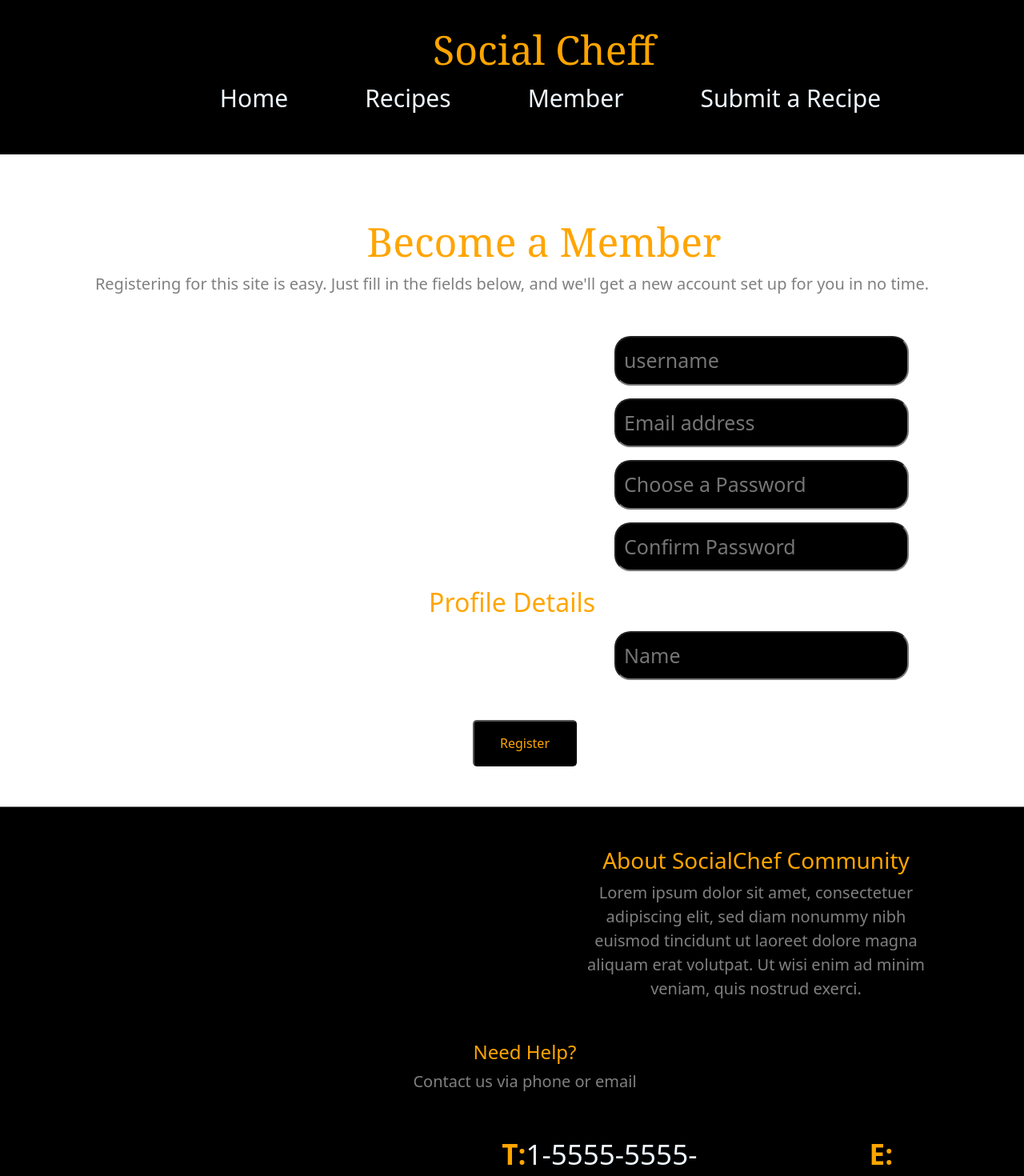
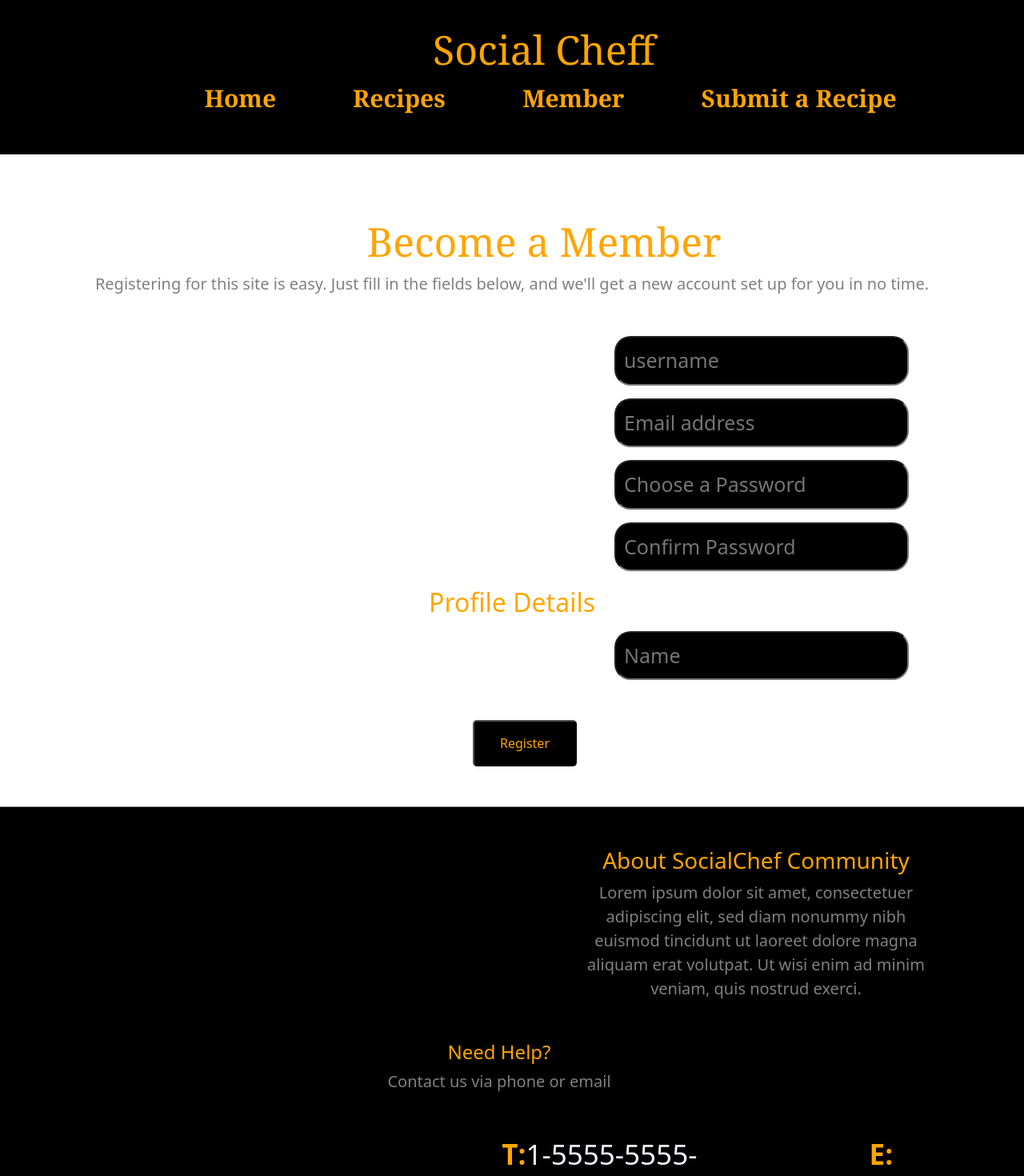
Before and after one commit to Makh93/Recipe-App, a React (Create React App) app in the folder recipe-app/: page /login in a window 1280 px wide. Shown: the top 1470 px of the page at 80% size. Built offline with nearby package versions, Linux system fonts and the light colour scheme.

Commit message:
recipe links added

```diff
--- a/recipe-app/src/Components/Default.jsx
+++ b/recipe-app/src/Components/Default.jsx
@@ -1,8 +1,26 @@
 import React, { useState } from "react";
 import "../Components/default.css";
-import Footer from "./Footer";
+//import Footer from "./Footer";
 
 export default function Default({ images }) {
+
+  //linKs for recipes
+  const url = "https://www.livewellbakeoften.com/chocolate-oreo-cupcakes/";
+  const url2 = "https://www.bbcgoodfood.com/recipes/salted-tomato-salad";
+  const url3 = "https://www.onceuponachef.com/recipes/gingerbread-cookies.html";
+  const url4 =
+    "https://www.kochbar.de/rezept/345227/Italienische-Steinofen-Pizza.html";
+  const url5 =
+    "https://www.recipesfromitaly.com/spaghetti-carbonara-original-recipe/";
+  const url6 =
+    "https://www.jamieoliver.com/recipes/seafood-recipes/sizzling-moroccan-prawns/";
+  const url7 =
+    "https://www.tarladalal.com/blueberry-cheesecake--cheesecakes-recipe-35881r";
+  const url8 =
+    "https://www.inspiredtaste.net/22855/simple-strawberry-pie-recipe/";
+  const target = "_blank";
+
+  // Dark Mode button
   const [isBlack, setIsBlack] = useState(true);
 
   const backgroundColor = isBlack ? "white" : "black";
@@ -13,10 +31,13 @@ export default function Default({ images }) {
 
   return (
     <div className="default" style={{ backgroundColor }}>
-      <button  className= 'darkmode'  onClick={toggleBackground}>Dark Mode</button>
+      <button className="darkmode" onClick={toggleBackground}>
+        Dark Mode
+      </button>
 
       <h1>Popular recipe Categories</h1>
 
+      {/*links to diff. Websites for Recipes */}
       <div
         style={{
           display: "flex",
@@ -41,10 +62,13 @@ export default function Default({ images }) {
               backgroundColor: "orange",
               width: "300px",
               fontSize: "20px",
-              padding: '4px'
+              padding: "4px",
             }}
           >
+            <a href={url} target={target}>
+              {" "}
               A luxurious black & white chocolate Oreo cupcake
+            </a>
           </p>
         </div>
 
@@ -65,10 +89,13 @@ export default function Default({ images }) {
               backgroundColor: "orange",
               width: "300px",
               fontSize: "20px",
-              padding: '4px'
+              padding: "4px",
             }}
           >
+            <a href={url2} target={target}>
+              {" "}
               Delicious and refreshing summer salad
+            </a>
           </p>
         </div>
         <div
@@ -88,10 +115,12 @@ export default function Default({ images }) {
               backgroundColor: "orange",
               width: "300px",
               fontSize: "20px",
-              padding: '18px'
+              padding: "18px",
             }}
           >
+            <a href={url3} target={target}>
               Delightful Christmas cookies
+            </a>
           </p>
         </div>
         <div
@@ -111,29 +140,22 @@ export default function Default({ images }) {
               backgroundColor: "orange",
               width: "300px",
               fontSize: "20px",
-              padding: '18px'
+              padding: "18px",
             }}
           >
+            <a href={url4} target={target}>
               Stein-Oven pizza
+            </a>
           </p>
         </div>
-
-
-
-
-
-
-
-
       </div>
-
 
       <div
         style={{
           display: "flex",
           justifyContent: "space-evenly",
           justifyItems: "center",
-          marginBottom: '5rem'
+          marginBottom: "5rem",
         }}
       >
         <div
@@ -153,10 +175,13 @@ export default function Default({ images }) {
               backgroundColor: "orange",
               width: "300px",
               fontSize: "20px",
-              padding: '4px'
+              padding: "4px",
             }}
           >
+            <a href={url5} target={target}>
+              {" "}
               Spaghetti carbonara with rustic bread
+            </a>
           </p>
         </div>
 
@@ -177,10 +202,13 @@ export default function Default({ images }) {
               backgroundColor: "orange",
               width: "300px",
               fontSize: "20px",
-              padding: '4px'
+              padding: "4px",
             }}
           >
+            <a href={url6} target={target}>
+              {" "}
               Spicy Morroccan prawns with raddish sauce
+            </a>
           </p>
         </div>
         <div
@@ -200,10 +228,13 @@ export default function Default({ images }) {
               backgroundColor: "orange",
               width: "300px",
               fontSize: "20px",
-              padding: '4px'
+              padding: "4px",
             }}
           >
+            <a href={url7} target={target}>
+              {" "}
               Super easy blueberry cheesecake
+            </a>
           </p>
         </div>
         <div
@@ -223,25 +254,16 @@ export default function Default({ images }) {
               backgroundColor: "orange",
               width: "300px",
               fontSize: "20px",
-              padding: '5.5px'
+              padding: "5.5px",
             }}
           >
+            <a href={url8} target={target}>
+              {" "}
               Super easy rustic strawberry pie
+            </a>
           </p>
         </div>
-
-
-
-
-
-
-
-
       </div>
-
-
-
-
     </div>
   );
 }
--- a/recipe-app/src/Components/Footer.jsx
+++ b/recipe-app/src/Components/Footer.jsx
@@ -7,7 +7,7 @@ export default function Footer() {
     <div className="footer">
       <div className="div1">
         <h3>About SocialChef Community</h3>
-
+{/*info Paragraph*/}
         <p>
           Lorem ipsum dolor sit amet, consectetuer adipiscing elit, sed diam
           nonummy nibh euismod tincidunt ut laoreet dolore magna aliquam erat
@@ -15,10 +15,11 @@ export default function Footer() {
         </p>
       </div>
 
-      <div className="div2">
-        <h4>Need Help?</h4>
+{/* contact div */ }
+      <div className="Contact">
+        <h4 style={{marginRight:'4rem'}}>Need Help?</h4>
 
-        <p>Contact us via phone or email</p>
+        <p style={{marginRight:'4rem'}}>Contact us via phone or email</p>
 
         <ul>
           <li>
@@ -44,7 +45,7 @@ export default function Footer() {
         </ul>
       </div>
 
-      <p style={{ color: "grey", marginBottom: "40px", marginLeft: '2rem' }}>
+      <p style={{ color: "grey", marginBottom: "40px", marginLeft: "2rem" }}>
         © socialchef.com 2023. All rights reserved.
       </p>
     </div>
--- a/recipe-app/src/Components/Home.css
+++ b/recipe-app/src/Components/Home.css
@@ -28,6 +28,16 @@ color: aliceblue;
 text-decoration: none;
 margin-left: 6rem;
 margin-top: 3rem;
+box-shadow: inset 0 0 0 0 gray;
+color:orange;
+
+transition: color .3s ease-in-out, box-shadow .3s ease-in-out;
+
+}
+.links:hover{
+
+    box-shadow: inset 100px 0 0 0 black;
+    color:white
 
 }
 .Links{
--- a/recipe-app/src/Components/Recipes.jsx
+++ b/recipe-app/src/Components/Recipes.jsx
@@ -2,7 +2,7 @@ import React from "react";
 import { useState } from "react";
 import axios from "axios";
 import "../Components/recipes.css";
-import { Fade} from "react-awesome-reveal";
+import { Fade } from "react-awesome-reveal";
 export default function Recipes() {
   //const ID = "69a18d4d";
   // const key = "b6c43c1a68477238e12876004aadd9f7";
@@ -14,21 +14,20 @@ export default function Recipes() {
 
   //const url = `https://api.edamam.com/api/food-database/v2/parser?app_id=69a18d4d&app_key=e249ff40bcb91bccb6236e30eb06f5d9&ingr=${query}&nutrition-type=cooking`;
   const options = {
-    method: 'GET',
+    method: "GET",
     url: `https://low-carb-recipes.p.rapidapi.com/search`,
     params: {
-
-      limit: '4'
+      limit: "5",
     },
     headers: {
-      'X-RapidAPI-Key': '641f7f5a75msh09e1d463b52fe93p17e7f1jsne2964908cd2a',
-      'X-RapidAPI-Host': 'low-carb-recipes.p.rapidapi.com'
-    }
+      "X-RapidAPI-Key": "641f7f5a75msh09e1d463b52fe93p17e7f1jsne2964908cd2a",
+      "X-RapidAPI-Host": "low-carb-recipes.p.rapidapi.com",
+    },
   };
   async function getRecipes() {
     try {
       const result = await axios.request(options);
-      console.log(result)
+      console.log(result);
 
       setRecipe(result.data);
       console.log(result.data);
@@ -42,7 +41,7 @@ export default function Recipes() {
     e.preventDefault();
     getRecipes();
   };
-console.log(recipes)
+  console.log(recipes);
 
   // button for dark-Mode
 
@@ -56,16 +55,27 @@ console.log(recipes)
 
   return (
     <div className="box" style={{ backgroundColor }}>
-      <Fade style={{color: 'orange', FontWeight: '900', fontSize: '40px', marginLeft: '10rem'}}  cascade damping={1e-1} >Low Carb Recipes</Fade>
+      <Fade
+        style={{
+          color: "orange",
+          FontWeight: "900",
+          fontSize: "40px",
+          marginLeft: "10rem",
+        }}
+        cascade
+        damping={1e-1}
+      >
+        Low Carb Recipes
+      </Fade>
       <button className="dark" onClick={toggleBackground}>
         Dark Mode
       </button>
       <form onSubmit={submit}>
-      {/*  <input
+          <input
           type="text"
           placeholder="Keto Recipes, Click Search"
           value={query}
-          disabled
+
           style={{
             padding: "13px",
             width: "30rem",
@@ -77,39 +87,30 @@ console.log(recipes)
           onChange={(e) => setQuery(e.target.value)}
           className="input"
         />
-        */}
+
         <button className="search" type="submit">
           Search
         </button>
       </form>
 
-
-      {recipes.map(recipe => {
+      {recipes.map((recipe) => {
         return (
-    <div  className= 'recipes' >
-
-
+          <div className="recipes">
             <div>
-      <img style={{width: '500px', border:'5px solid orange' }} src={recipe.image} alt="food" />
+              <img
+                style={{ width: "500px", border: "5px solid orange" }}
+                src={recipe.image}
+                alt="food"
+              />
               <h1> {recipe.name}</h1>
-  <ul style={{display:'flex',flexDirection: 'column'}}>
-
-
+              <ul style={{ display: "flex", flexDirection: "column" }}>
                 <li> {recipe.steps[0]}</li>
                 <li> {recipe.steps[1]}</li>
                 <li> {recipe.steps[2]}</li>
                 <li> {recipe.steps[3]}</li>
                 <li> {recipe.steps[4]}</li>
-
-
-
-
-
               </ul>
-
-
             </div>
-
           </div>
         );
       })}
--- a/recipe-app/src/Components/default.css
+++ b/recipe-app/src/Components/default.css
@@ -1,32 +1,23 @@
-.default{
-
-
+.default {
   background-color: rgb(10, 8, 8);
 
   width: 100%;
-
 }
-.default h1{
+.default h1 {
   margin-top: 60px;
   font-size: 30px;
   margin-right: 85rem;
   color: orange;
-
 }
 
-.middle{
-
+.middle {
   background-color: white;
-
-
 }
 
-
-.darkmode{
-
+.darkmode {
   border-radius: 30px;
   cursor: pointer;
-    font-size:1rem;
+  font-size: 1rem;
   padding: 0.6rem;
   border: 2px solid orange;
   color: orange;
@@ -34,5 +25,11 @@ background-color: white;
   position: relative;
   bottom: 1.75rem;
   left: 54rem;
+}
 
+a {
+  text-decoration: none;
+  color: gray;
+  font-weight: 600;
+  font-family: Cambria, Cochin, Georgia, Times, "Times New Roman", serif;
 }
--- a/recipe-app/src/Components/footer.css
+++ b/recipe-app/src/Components/footer.css
@@ -1,60 +1,38 @@
-body{
-
+body {
   background-color: black;
-
 }
 
-
-.footer{
-
+.footer {
   height: 300px;
   display: flex;
   flex-direction: column;
   justify-content: space-between;
   justify-items: center;
   border-top: 1px solid gray;
-
 }
 
-.div1{
-
-
+.div1 {
   width: 450px;
-    color:azure;
+  color: azure;
   margin-top: 50px;
   margin-left: 45rem;
-
-
-
-
 }
-    .div1 h3{
+.div1 h3 {
   color: orange;
-
 }
 
-    .div2 h4{
-
-color: orange
-
-
+.Contact h4 {
+  color: orange;
 }
-    .div2 {
-
-
-color:gray;
+.Contact {
+  color: gray;
   margin-left: 2rem;
-
 }
 
-    .div2 ul{
-
+.Contact ul {
   margin-left: 32rem;
-
 }
 
-    .icons{
-
-
+.icons {
   margin-left: 12rem;
 }
```
Lines whose indentation alone changed are shown as unchanged.
